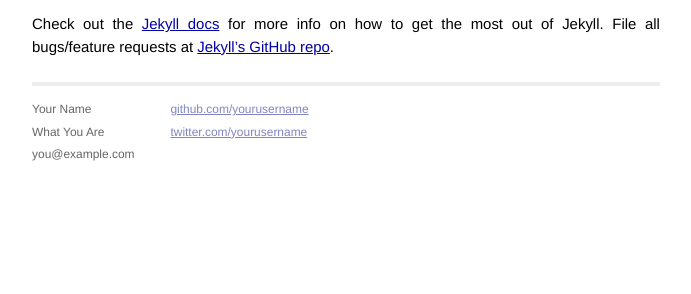
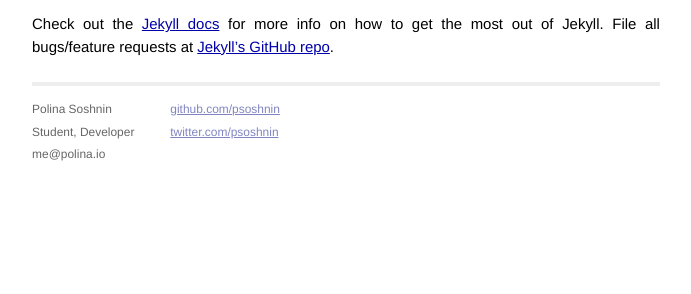
Before and after one commit to polinabythebay/psoshnin.github.io--v1, a Jekyll site: the page built from _posts/2014-01-07-welcome-to-jekyll.markdown, in a window 1280 px wide. Shown: the part 411-705 px from the top of the page, without its empty margins (294-985 px from the left). Built offline with Jekyll 4.4.1, drawn with Linux system fonts in a browser that asks for light colours; Markdown is read by kramdown in place of the engine named in the settings.

Commit message:
add more folders

```diff
--- /dev/null
+++ b/404.html
@@ -0,0 +1 @@
+sorry the page you are trying to find is not available :(
--- a/_layouts/default.html
+++ b/_layouts/default.html
@@ -26,15 +26,15 @@
           <div class="footer">
             <div class="contact">
               <p>
-                Your Name<br />
-                What You Are<br />
-                you@example.com
+                Polina Soshnin<br />
+                Student, Developer<br />
+                me@polina.io
               </p>
             </div>
             <div class="contact">
               <p>
-                <a href="https://github.com/yourusername">github.com/yourusername</a><br />
-                <a href="https://twitter.com/yourusername">twitter.com/yourusername</a><br />
+                <a href="https://github.com/psoshnin">github.com/psoshnin</a><br />
+                <a href="https://twitter.com/psoshnin">twitter.com/psoshnin</a><br />
               </p>
             </div>
           </div>
--- /dev/null
+++ b/robots.txt
@@ -0,0 +1,4 @@
+# www.robotstxt.org/
+# http://code.google.com/web/controlcrawlindex/
+
+User-agent: *
```
Also changed, not shown: humans.txt (added, +14 -0 lines), README.md (added).
